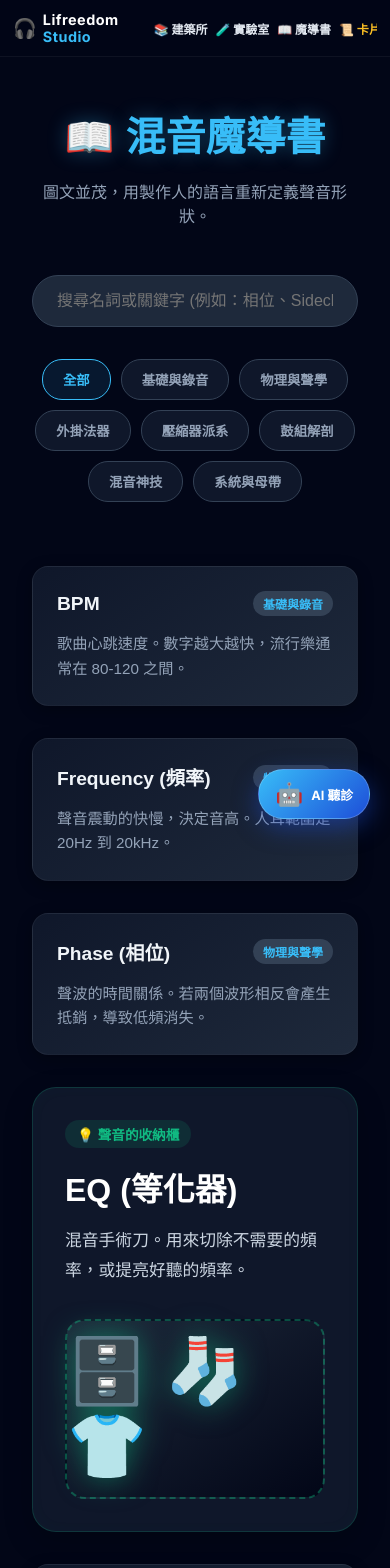
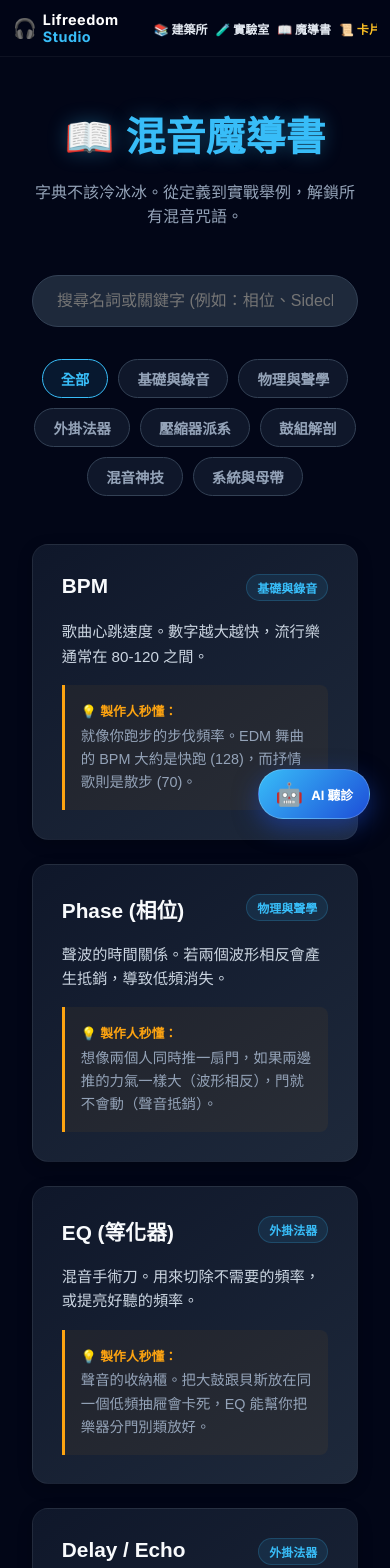
Before and after one commit to lifreedomstudio/lifreedom-studio, a Next.js app: page /glossary in a window 390 px wide. Shown: the top 1568 px of the page. Built offline with nearby package versions, Linux system fonts and the light colour scheme.

Commit message:
Fix all mobile layouts and font sizes

```diff
--- a/src/app/glossary/page.tsx
+++ b/src/app/glossary/page.tsx
@@ -2,69 +2,67 @@
 import { useState, useEffect } from 'react';
 import Link from 'next/link';
 import { useRouter } from 'next/navigation';
-// 如果你有 Supabase，請取消註解這行：
-// import { supabase } from '@/lib/supabase';
+// import { supabase } from '@/lib/supabase'; // 根據你的環境決定是否取消註解
 
-// 📖 混音魔導書：終極字彙庫 (全 42 條)
+// 📖 混音魔導書：終極字彙庫 (加入 example 欄位)
 const DICTIONARY = [
     // --- 第一卷：DAW 基礎與錄音 ---
-    { term: "BPM", type: "基礎與錄音", desc: "歌曲心跳速度。數字越大越快，流行樂通常在 80-120 之間。" },
-    // ... (保留你其他的項目，為節省篇幅此處省略，請自行補上原有的其他詞彙) ...
-
+    {
+        term: "BPM",
+        type: "基礎與錄音",
+        desc: "歌曲心跳速度。數字越大越快，流行樂通常在 80-120 之間。",
+        example: "就像你跑步的步伐頻率。EDM 舞曲的 BPM 大約是快跑 (128)，而抒情歌則是散步 (70)。"
+    },
     // --- 第二卷：物理與聲學 ---
-    { term: "Frequency (頻率)", type: "物理與聲學", desc: "聲音震動的快慢，決定音高。人耳範圍是 20Hz 到 20kHz。" },
-    { term: "Phase (相位)", type: "物理與聲學", desc: "聲波的時間關係。若兩個波形相反會產生抵銷，導致低頻消失。" },
-
+    {
+        term: "Phase (相位)",
+        type: "物理與聲學",
+        desc: "聲波的時間關係。若兩個波形相反會產生抵銷，導致低頻消失。",
+        example: "想像兩個人同時推一扇門，如果兩邊推的力氣一樣大（波形相反），門就不會動（聲音抵銷）。"
+    },
     // --- 第三卷：外掛法器 (Plugins) ---
     {
-        term: "EQ (等化器)", type: "外掛法器", desc: "混音手術刀。用來切除不需要的頻率，或提亮好聽的頻率。",
-        // 🌟 加入視覺化屬性
-        concept: "聲音的收納櫃",
-        illustration: "🗄️ 🧦 👕", // 這裡未來可以換成圖片路徑
-        color: "#10b981"
+        term: "EQ (等化器)",
+        type: "外掛法器",
+        desc: "混音手術刀。用來切除不需要的頻率，或提亮好聽的頻率。",
+        example: "聲音的收納櫃。把大鼓跟貝斯放在同一個低頻抽屜會卡死，EQ 能幫你把樂器分門別類放好。"
     },
-    { term: "Reverb (殘響)", type: "外掛法器", desc: "空間魔法。模擬房間、大廳或教堂的空間回饋感。" },
     {
-        term: "Delay / Echo", type: "外掛法器", desc: "回音效果。填補空隙的神器，比 Reverb 更乾淨、不影響通透度。",
-        // 🌟 加入視覺化屬性
-        concept: "聲音的時間分身",
-        illustration: "🗣️ 〰️ 🧱",
-        color: "#38bdf8"
+        term: "Delay / Echo",
+        type: "外掛法器",
+        desc: "回音效果。填補空隙的神器，比 Reverb 更乾淨、不影響通透度。",
+        example: "對著山谷大喊。你可以控制聲音撞到山壁反彈回來的時間 (Time)，以及它在山谷間重複反彈的次數 (Feedback)。"
     },
-
     // --- 第四卷：壓縮器派系 ---
     {
-        term: "Threshold", type: "壓縮器派系", desc: "觸發線。當音量跨過這條線，壓縮器才會開始工作。",
-        // 🌟 加入視覺化屬性
-        concept: "除草機法則",
-        illustration: "🚜 🌱 ✂️",
-        color: "#fca311"
+        term: "Threshold (閾值)",
+        type: "壓縮器派系",
+        desc: "觸發線。當音量跨過這條線，壓縮器才會開始工作。",
+        example: "除草機法則。設定好除草的高度，只有長得超過這個高度的草（突發的爆音）才會被刀片砍掉，沒超過的完全不受影響。"
     },
-    { term: "Ratio", type: "壓縮器派系", desc: "壓縮強度。數字越大，壓得越暴力。4:1 是鼓組常見的起點。" }
+    {
+        term: "Ratio (壓縮比)",
+        type: "壓縮器派系",
+        desc: "壓縮強度。數字越大，壓得越暴力。4:1 是鼓組常見的起點。",
+        example: "除草機的下刀狠度。設定 4:1，代表草（音量）每超出警戒線 4 公分，除草機只允許 1 公分留下來。"
+    }
+    // ... 你可以把剩下的 42 條慢慢補上 example 欄位
 ];
 
 const CATEGORIES = ["全部", "基礎與錄音", "物理與聲學", "外掛法器", "壓縮器派系", "鼓組解剖", "混音神技", "系統與母帶"];
 
 export default function GlossaryPage() {
     const router = useRouter();
-    const [isMobile, setIsMobile] = useState(false);
 
-    // 👇 佈署守門員 & 手機版偵測
-    useEffect(() => {
-        const checkMobile = () => setIsMobile(window.innerWidth < 768);
-        checkMobile();
-        window.addEventListener('resize', checkMobile);
-
-        /* 如果有 Supabase 驗證，請取消註解：
+    // 👇 佈署守門員
+    /* useEffect(() => {
         const checkUser = async () => {
             const { data: { session } } = await supabase.auth.getSession();
             if (!session) router.push('/login');
         };
         checkUser();
-        */
-
-        return () => window.removeEventListener('resize', checkMobile);
     }, [router]);
+    */
 
     const [activeTab, setActiveTab] = useState("全部");
     const [searchTerm, setSearchTerm] = useState("");
@@ -77,11 +75,11 @@ export default function GlossaryPage() {
 
     return (
         <div style={{ minHeight: '100vh', background: '#020617', color: '#fff', padding: '3rem 2rem', fontFamily: 'sans-serif' }}>
-            <div style={{ maxWidth: '1000px', margin: '0 auto' }}>
+            <div style={{ maxWidth: '1200px', margin: '0 auto' }}>
 
                 <div style={{ textAlign: 'center', marginBottom: '3rem' }}>
                     <h1 style={{ fontSize: '2.5rem', color: '#38bdf8', marginBottom: '1rem', textShadow: '0 0 20px rgba(56,189,248,0.3)' }}>📖 混音魔導書</h1>
-                    <p style={{ color: '#94a3b8' }}>圖文並茂，用製作人的語言重新定義聲音形狀。</p>
+                    <p style={{ color: '#94a3b8' }}>字典不該冷冰冰。從定義到實戰舉例，解鎖所有混音咒語。</p>
                 </div>
 
                 {/* 🔍 搜尋列 */}
@@ -90,20 +88,20 @@ export default function GlossaryPage() {
                     placeholder="搜尋名詞或關鍵字 (例如：相位、Sidechain...)"
                     value={searchTerm}
                     onChange={(e) => setSearchTerm(e.target.value)}
-                    style={{ width: '100%', padding: '1rem 1.5rem', borderRadius: '50px', background: '#1e293b', border: '1px solid #334155', color: '#fff', fontSize: '1rem', marginBottom: '2rem', outline: 'none' }}
+                    style={{ width: '100%', maxWidth: '800px', display: 'block', margin: '0 auto 2rem auto', padding: '1rem 1.5rem', borderRadius: '50px', background: '#1e293b', border: '1px solid #334155', color: '#fff', fontSize: '1rem', outline: 'none' }}
                 />
 
                 {/* 📑 分類標籤 (Tabs) */}
-                <div style={{ display: 'flex', flexWrap: 'wrap', gap: '10px', marginBottom: '4rem', justifyContent: 'center' }}>
+                <div style={{ display: 'flex', flexWrap: 'wrap', gap: '10px', marginBottom: '3rem', justifyContent: 'center' }}>
                     {CATEGORIES.map(cat => (
                         <button
                             key={cat}
                             onClick={() => setActiveTab(cat)}
                             style={{
-                                padding: '10px 20px', borderRadius: '20px', border: activeTab === cat ? '1px solid #38bdf8' : '1px solid #334155',
+                                padding: '8px 18px', borderRadius: '20px', border: activeTab === cat ? '1px solid #38bdf8' : '1px solid #334155',
                                 background: activeTab === cat ? 'rgba(56,189,248,0.1)' : '#0f172a',
                                 color: activeTab === cat ? '#38bdf8' : '#94a3b8',
-                                cursor: 'pointer', transition: 'all 0.2s', fontWeight: 'bold'
+                                cursor: 'pointer', transition: 'all 0.2s', fontWeight: 'bold', fontSize: '0.9rem'
                             }}
                         >
                             {cat}
@@ -111,66 +109,69 @@ export default function GlossaryPage() {
                     ))}
                 </div>
 
-                {/* 🃏 列表區 (混合了視覺卡與一般卡) */}
-                <div style={{ display: 'flex', flexDirection: 'column', gap: '2rem' }}>
-                    {filteredData.map((item, index) => {
+                {/* 🃏 卡牌列表 (純文字優化版) */}
+                <div style={{ display: 'grid', gridTemplateColumns: 'repeat(auto-fill, minmax(320px, 1fr))', gap: '1.5rem' }}>
+                    {filteredData.map((item, idx) => (
+                        <div key={idx} style={{
+                            background: 'linear-gradient(145deg, #0f172a, #1e293b)',
+                            borderRadius: '16px', padding: '1.8rem', border: '1px solid rgba(255,255,255,0.05)',
+                            boxShadow: '0 4px 15px rgba(0,0,0,0.2)', transition: 'transform 0.2s',
+                            display: 'flex', flexDirection: 'column'
+                        }}>
+                            <div style={{ display: 'flex', justifyContent: 'space-between', alignItems: 'flex-start', marginBottom: '1.2rem' }}>
+                                <h3 style={{ margin: 0, color: '#f8fafc', fontSize: '1.3rem', fontWeight: 'bold' }}>{item.term}</h3>
+                                <span style={{ fontSize: '0.75rem', padding: '4px 10px', borderRadius: '20px', background: 'rgba(56,189,248,0.1)', color: '#38bdf8', fontWeight: 'bold', border: '1px solid rgba(56,189,248,0.2)' }}>
+                                    {item.type}
+                                </span>
+                            </div>
 
-                        // 🌟 如果該詞彙有設定 illustration (視覺圖)，就渲染成「視覺百科橫幅」
-                        if (item.illustration) {
-                            const isImageRight = index % 2 === 0;
-                            return (
-                                <div key={index} style={{
-                                    display: 'flex',
-                                    flexDirection: isMobile ? 'column' : (isImageRight ? 'row' : 'row-reverse'),
-                                    gap: isMobile ? '2rem' : '3rem',
-                                    alignItems: 'center',
-                                    background: '#0f172a',
-                                    padding: isMobile ? '2rem' : '3rem',
-                                    borderRadius: '24px',
-                                    border: `1px solid ${item.color}33`,
-                                    boxShadow: `0 10px 30px rgba(0,0,0,0.2), inset 0 0 20px ${item.color}05`
+                            {/* 標準定義 */}
+                            <p style={{ margin: '0 0 1rem 0', color: '#cbd5e1', fontSize: '0.95rem', lineHeight: '1.6' }}>
+                                {item.desc}
+                            </p>
+
+                            {/* 💡 實戰/生活舉例區塊 (若有填寫 example 才會顯示) */}
+                            {item.example && (
+                                <div style={{
+                                    marginTop: 'auto', // 讓這個區塊自動靠下對齊
+                                    background: 'rgba(252, 163, 17, 0.05)',
+                                    borderLeft: '3px solid #fca311',
+                                    padding: '1rem',
+                                    borderRadius: '0 8px 8px 0'
                                 }}>
-                                    <div style={{ flex: 1 }}>
-                                        <div style={{ display: 'inline-block', background: `${item.color}22`, color: item.color, padding: '4px 12px', borderRadius: '20px', fontSize: '0.85rem', fontWeight: 'bold', marginBottom: '1rem' }}>
-                                            💡 {item.concept}
-                                        </div>
-                                        <h2 style={{ fontSize: '2rem', color: '#fff', marginBottom: '1rem' }}>{item.term}</h2>
-                                        <p style={{ color: '#cbd5e1', fontSize: '1.05rem', lineHeight: '1.8' }}>
-                                            {item.desc}
-                                        </p>
+                                    <div style={{ fontSize: '0.8rem', color: '#fca311', fontWeight: 'bold', marginBottom: '0.3rem' }}>
+                                        💡 製作人秒懂：
                                     </div>
-                                    <div style={{
-                                        width: isMobile ? '100%' : '280px',
-                                        height: isMobile ? '180px' : '220px',
-                                        background: 'linear-gradient(145deg, #1e293b, #020617)',
-                                        borderRadius: '20px', display: 'flex', justifyContent: 'center', alignItems: 'center', fontSize: '4rem',
-                                        border: `2px dashed ${item.color}66`, flexShrink: 0
-                                    }}>
-                                        {/* 這裡未來可以直接換成 <img src="..." /> */}
-                                        <span style={{ filter: `drop-shadow(0 0 15px ${item.color}88)` }}>{item.illustration}</span>
-                                    </div>
+                                    <p style={{ margin: 0, color: '#94a3b8', fontSize: '0.9rem', lineHeight: '1.6' }}>
+                                        {item.example}
+                                    </p>
                                 </div>
-                            );
-                        }
-
-                        // 🃏 如果沒有設定視覺圖，就渲染成你原本的「一般知識小卡」
-                        return (
-                            <div key={index} style={{
-                                background: 'linear-gradient(145deg, #0f172a, #1e293b)',
-                                borderRadius: '16px', padding: '1.5rem', border: '1px solid rgba(255,255,255,0.05)',
-                                boxShadow: '0 4px 15px rgba(0,0,0,0.3)', transition: 'transform 0.2s'
-                            }}>
-                                <div style={{ display: 'flex', justifyContent: 'space-between', alignItems: 'center', marginBottom: '1rem' }}>
-                                    <h3 style={{ margin: 0, color: '#f1f5f9', fontSize: '1.2rem' }}>{item.term}</h3>
-                                    <span style={{ fontSize: '0.75rem', padding: '4px 10px', borderRadius: '20px', background: '#334155', color: '#38bdf8', fontWeight: 'bold' }}>{item.type}</span>
-                                </div>
-                                <p style={{ margin: 0, color: '#94a3b8', fontSize: '0.95rem', lineHeight: '1.6' }}>{item.desc}</p>
-                            </div>
-                        );
-                    })}
+                            )}
+                        </div>
+                    ))}
                 </div>
 
-                {/* ... (其餘底部導航保留) ... */}
+                {filteredData.length === 0 && (
+                    <div style={{ textAlign: 'center', padding: '5rem', color: '#64748b' }}>找不到相關名詞，試試其他關鍵字吧！</div>
+                )}
+
+                {/* 💡 底部提示與返回導航 */}
+                <div style={{ marginTop: '5rem', textAlign: 'center', padding: '2rem', borderTop: '1px solid rgba(255,255,255,0.05)' }}>
+                    <Link href="/mix-assistant" style={{ textDecoration: 'none' }}>
+                        <div style={{
+                            background: 'rgba(56,189,248,0.05)', padding: '1.5rem', borderRadius: '12px', display: 'inline-block',
+                            marginBottom: '2rem', border: '1px dashed rgba(56,189,248,0.3)', cursor: 'pointer', transition: 'all 0.3s ease'
+                        }}>
+                            <p style={{ margin: 0, color: '#bae6fd', fontSize: '1rem' }}>💡 找不到你要的答案？或術語太艱澀？</p>
+                            <p style={{ margin: '0.5rem 0 0 0', color: '#38bdf8', fontWeight: 'bold', fontSize: '1.1rem' }}>
+                                請直接點擊尋找「AI 混音助理」協助！
+                            </p>
+                        </div>
+                    </Link>
+                    <div style={{ marginTop: '1rem' }}>
+                        <Link href="/courses" style={{ color: '#64748b', textDecoration: 'none', fontWeight: 'bold' }}>⬅️ 返回課程大廳</Link>
+                    </div>
+                </div>
 
             </div>
         </div>
```
